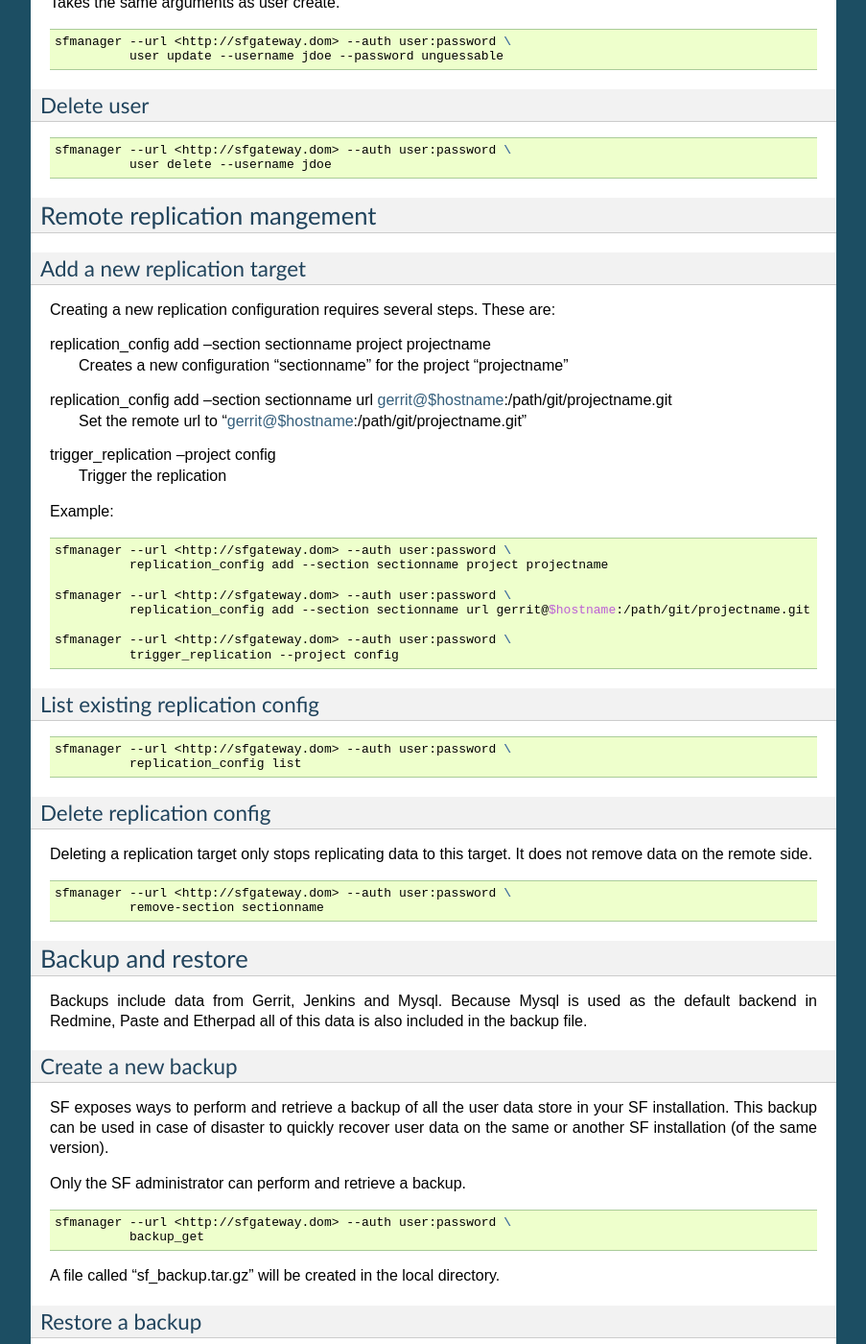
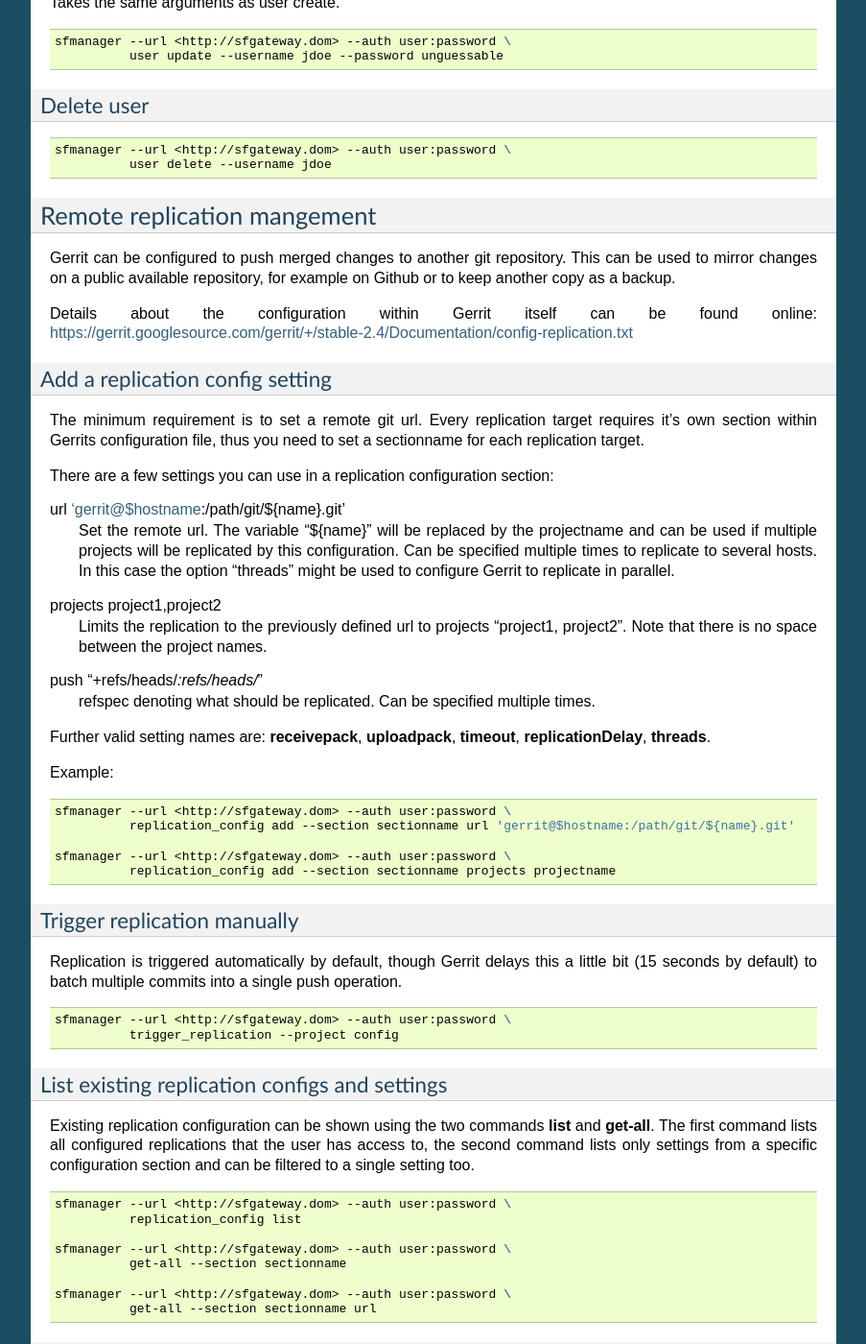
Before and after one commit to softwarefactory-project/managesf, a Sphinx documentation site: the page built from docs/source/sfmanager.rst, in a window 1280 px wide and 1400 px high, scrolled down 3348 px. Shown: the whole window at 96% size, without its empty margins (198-1101 px from the left). Built offline with Sphinx 7.4.7, drawn with Linux system fonts in a browser that asks for light colours; some of the changed text lies outside the part shown.

Commit message:
Update replication documentation
Change-Id: I477317c85c5c4f852944ce1a8227885ce0024d87

```diff
--- a/docs/source/sfmanager.rst
+++ b/docs/source/sfmanager.rst
@@ -233,38 +233,81 @@ Delete user
 Remote replication mangement
 ----------------------------
 
-Add a new replication target
-''''''''''''''''''''''''''''
-Creating a new replication configuration requires several steps. These are:
+Gerrit can be configured to push merged changes to another git repository.  This
+can be used to mirror changes on a public available repository, for example on
+Github or to keep another copy as a backup.
 
-replication_config add --section sectionname project projectname
-    Creates a new configuration "sectionname" for the project "projectname"
-replication_config add --section sectionname url gerrit@$hostname:/path/git/projectname.git
-    Set the remote url to "gerrit@$hostname:/path/git/projectname.git"
-trigger_replication --project config
-    Trigger the replication
+Details about the configuration within Gerrit itself can be found online:
+https://gerrit.googlesource.com/gerrit/+/stable-2.4/Documentation/config-replication.txt
+
+
+Add a replication config setting
+''''''''''''''''''''''''''''''''
+
+The minimum requirement is to set a remote git url. Every replication target
+requires it's own section within Gerrits configuration file, thus you need to
+set a sectionname for each replication target.
+
+There are a few settings you can use in a replication configuration section:
+
+url 'gerrit@$hostname:/path/git/${name}.git'
+    Set the remote url. The variable "${name}" will be replaced by the
+    projectname and can be used if multiple projects will be replicated by this
+    configuration.
+    Can be specified multiple times to replicate to several hosts. In this case
+    the option "threads" might be used to configure Gerrit to replicate in
+    parallel.
+
+projects project1,project2
+    Limits the replication to the previously defined url to projects "project1,
+    project2". Note that there is no space between the project names.
+
+push "+refs/heads/*:refs/heads/*"
+    refspec denoting what should be replicated. Can be specified multiple times.
+
+Further valid setting names are: **receivepack**, **uploadpack**, **timeout**, **replicationDelay**, **threads**.
 
 Example:
 
 .. code-block:: bash
 
  sfmanager --url <http://sfgateway.dom> --auth user:password \
-           replication_config add --section sectionname project projectname
+           replication_config add --section sectionname url 'gerrit@$hostname:/path/git/${name}.git'
 
  sfmanager --url <http://sfgateway.dom> --auth user:password \
-           replication_config add --section sectionname url gerrit@$hostname:/path/git/projectname.git
+           replication_config add --section sectionname projects projectname
+
+
+Trigger replication manually
+''''''''''''''''''''''''''''
+
+Replication is triggered automatically by default, though Gerrit delays this a
+little bit (15 seconds by default) to batch multiple commits into a single push operation.
+
+.. code-block:: bash
 
  sfmanager --url <http://sfgateway.dom> --auth user:password \
            trigger_replication --project config
 
 
-List existing replication config
-''''''''''''''''''''''''''''''''
+List existing replication configs and settings
+''''''''''''''''''''''''''''''''''''''''''''''
+
+Existing replication configuration can be shown using the two commands **list**
+and **get-all**. The first command lists all configured replications that the user
+has access to, the second command lists only settings from a specific
+configuration section and can be filtered to a single setting too.
 
 .. code-block:: bash
 
  sfmanager --url <http://sfgateway.dom> --auth user:password \
            replication_config list
+
+ sfmanager --url <http://sfgateway.dom> --auth user:password \
+           get-all --section sectionname
+
+ sfmanager --url <http://sfgateway.dom> --auth user:password \
+           get-all --section sectionname url
 
 
 Delete replication config
@@ -277,6 +320,57 @@ does not remove data on the remote side.
 
  sfmanager --url <http://sfgateway.dom> --auth user:password \
            remove-section sectionname
+
+Modify existing settings
+''''''''''''''''''''''''
+
+.. code-block:: bash
+
+ sfmanager --url <http://sfgateway.dom> --auth user:password \
+           replication_config replace-all --section sectionname projects project1,project3
+
+
+Using SSH keys to authenticate replication
+''''''''''''''''''''''''''''''''''''''''''
+
+Gerrit reads ~/.ssh/config on startup and uses defined configuration settings
+when connecting to remote replication targets. Authentication is done using SSH
+keys, thus they need to be defined first.
+Some replication sites don't allow to re-use a single SSH key for authentication
+with different repositories, for example Github. In that case you can define
+multiple different SSH keys, and instead of directly using a hostname you only
+define an alias for the "Host" value. The SSH keys have to be created on the
+Gerrit node or need to be copied there.
+
+An example setting for an alias host might look like this:
+
+.. code-block:: none
+
+ Host alias_gh_firstrepo
+    Hostname github.com
+    IdentityFile ~/.ssh/gh_firstrepo
+    PreferredAuthentications publickey
+
+ Host alias_gh_secondrepo
+    Hostname github.com
+    IdentityFile ~/.ssh/gh_secondrepo
+    PreferredAuthentications publickey
+
+The corresponding Gerrit replication can be created using the following URLs:
+
+.. code-block:: bash
+
+ sfmanager --url <http://sfgateway.dom> --auth user:password \
+           replication_config add --section firstrepo url 'git@alias_gh_firstrepo:accountname/${name}.git'
+
+ sfmanager --url <http://sfgateway.dom> --auth user:password \
+           replication_config add --section firstrepo projects projectname1
+
+ sfmanager --url <http://sfgateway.dom> --auth user:password \
+           replication_config add --section secondrepo url 'git@alias_gh_secondrepo:accountname/${name}.git'
+
+ sfmanager --url <http://sfgateway.dom> --auth user:password \
+           replication_config add --section secondrepo projects projectname2
 
 
 Backup and restore
```
Also changed, not shown: 1 other file.
